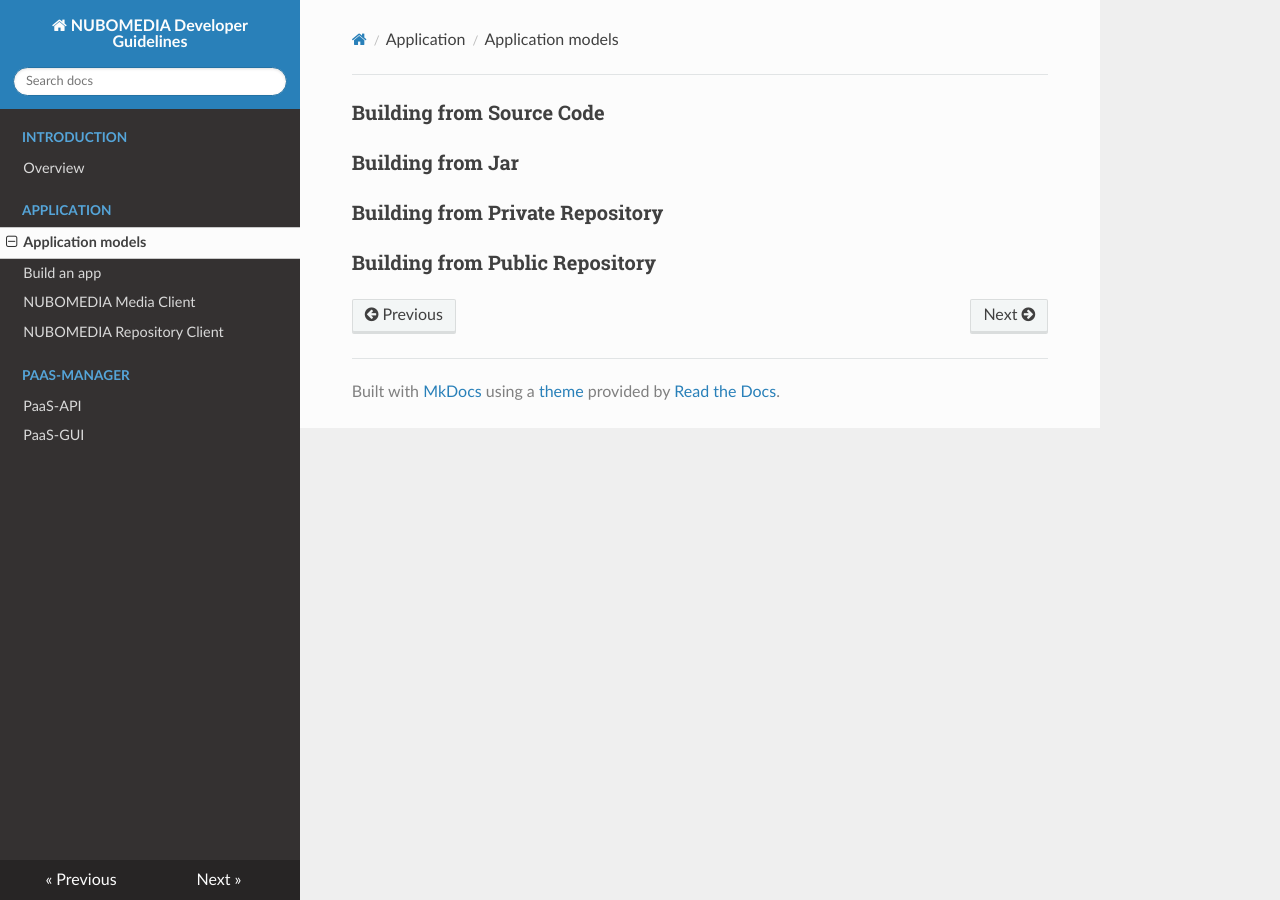
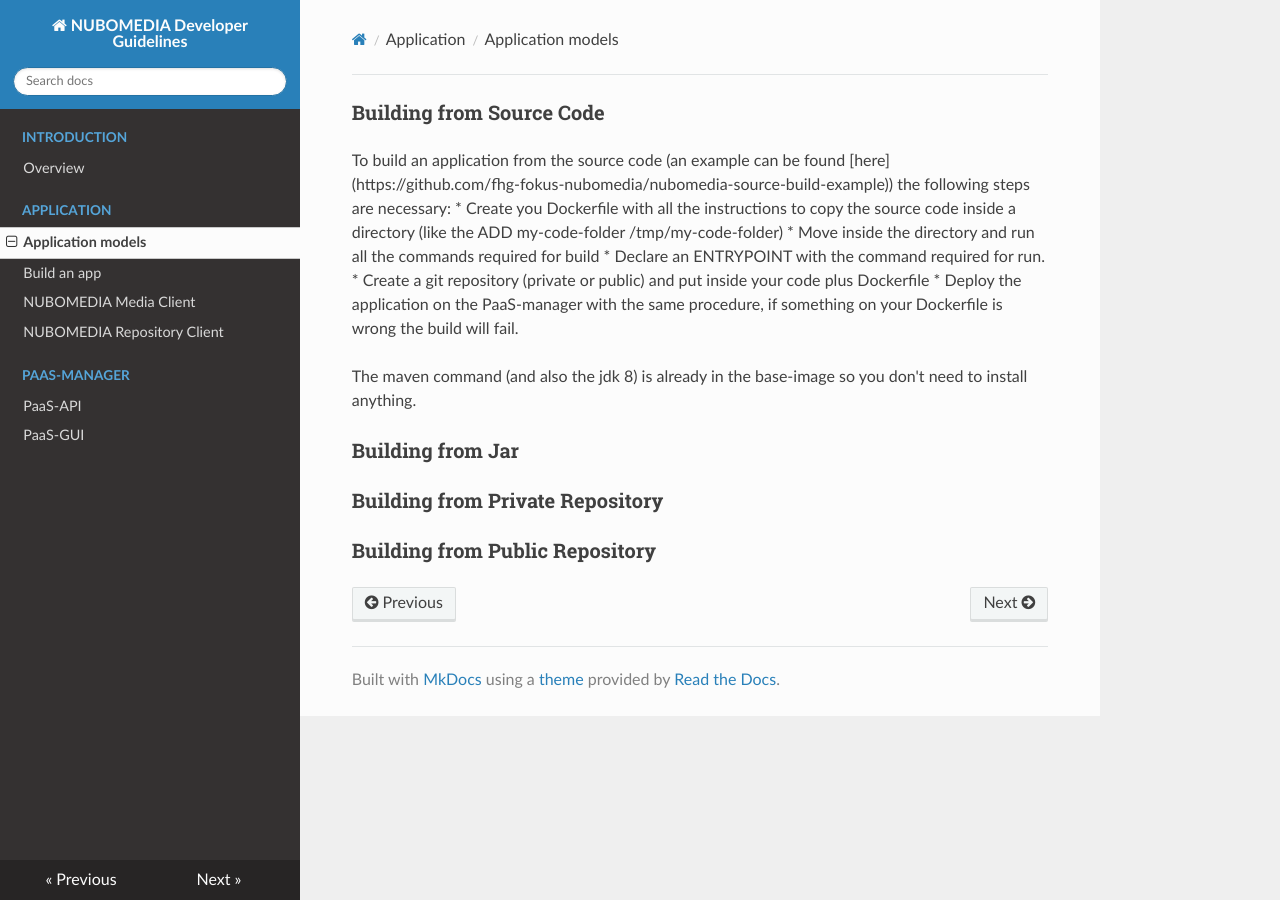
Before and after one commit to nubomedia/developer-guidelines, an MkDocs documentation site: the page built from docs/application-models.md, in a window 1280 px wide. Built offline with MkDocs 1.6.1, drawn with Linux system fonts in a browser that asks for light colours; nearby versions of some CDN libraries; old or Windows-style settings are respelled for this version of MkDocs.

Commit message:
Update application-models.md

```diff
--- a/docs/application-models.md
+++ b/docs/application-models.md
@@ -1,5 +1,13 @@
 ### Building from Source Code
 
+To build an application from the source code (an example can be found [here] (https://github.com/fhg-fokus-nubomedia/nubomedia-source-build-example)) the following steps are necessary:
+* Create you Dockerfile with all the instructions to copy the source code inside a directory (like the ADD my-code-folder /tmp/my-code-folder)
+* Move inside the directory and run all the commands required for build
+* Declare an ENTRYPOINT with the command required for run.
+* Create a git repository (private or public) and put inside your code plus Dockerfile
+* Deploy the application on the PaaS-manager with the same procedure, if something on your Dockerfile is wrong the build will fail.
+
+The maven command (and also the jdk 8) is already in the base-image so you don't need to install anything.
 
 ### Building from Jar
 
```
